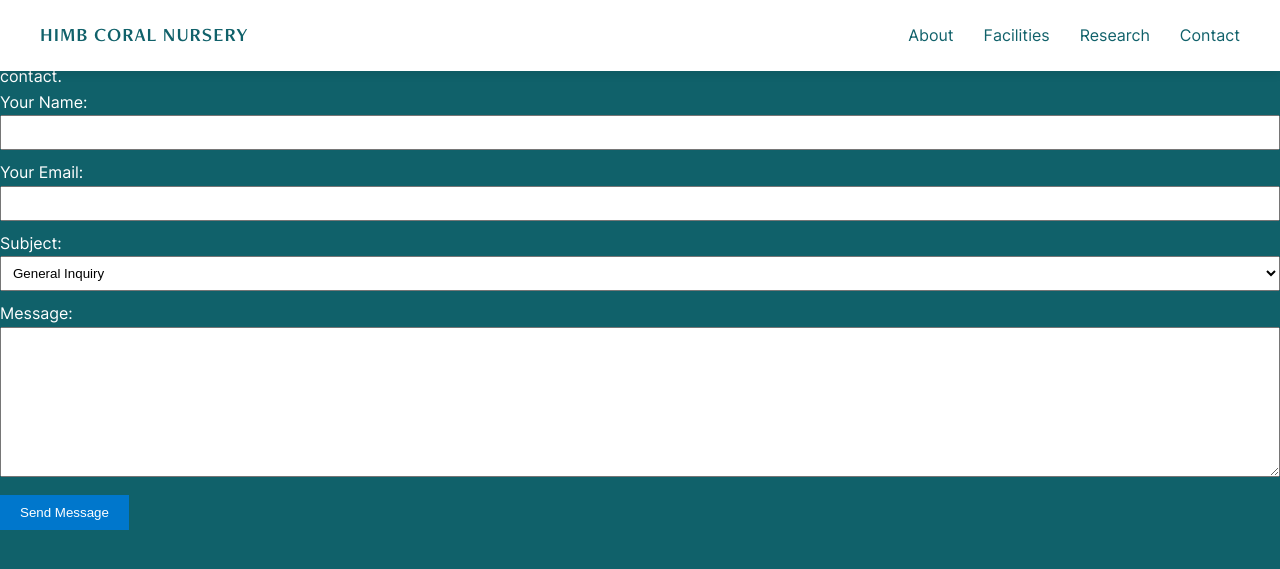
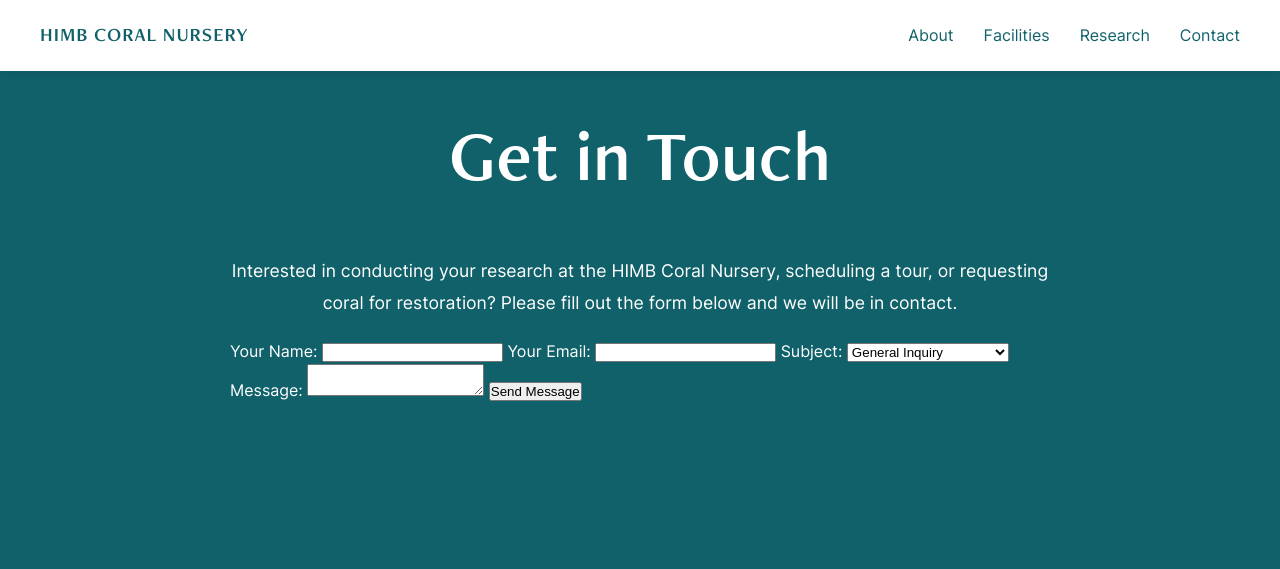
Before and after one commit to himb-coral-nursery/himb-coral-nursery.github.io, a Jekyll site: the page built from contact.md, in a window 1280 px wide. Shown: the top 569 px of the page. Built offline with Jekyll 4.4.1, drawn with Linux system fonts in a browser that asks for light colours.

Commit message:
Update contact.md

```diff
--- a/contact.md
+++ b/contact.md
@@ -1,27 +1,35 @@
 ---
 layout: page
-title: Contact
 permalink: /contact/
 ---
 
-## Get in Touch
+<!-- SECTION 1: GET IN TOUCH - Patch Reef -->
+<div class="section-1" markdown="1">
 <a id="get-in-touch"></a>
-Interested in conducting your research at the HIMB Coral Nursery, scheduling a tour, or requesting coral for restoration? Please fill out the form below and we will be in contact.
+<h1 class="page-title">Get in Touch</h1>
 
-<form action="https://formspree.io/f/YOUR_FORMSPREE_ID_HERE" method="POST">
+<div class="full-width-section" markdown="1">
+
+<p style="text-align: center;">Interested in conducting your research at the HIMB Coral Nursery, scheduling a tour, or requesting coral for restoration? Please fill out the form below and we will be in contact.</p>
+
+<form action="https://formspree.io/f/YOUR_FORMSPREE_ID_HERE" method="POST" class="contact-form">
+
+  <!-- Honeypot field for spam protection -->
+  <input type="text" name="_gotcha" style="display:none">
+
   <label>
     Your Name:
-    <input type="text" name="name" style="width: 100%; padding: 8px; margin-bottom: 10px;">
+    <input type="text" name="name" required>
   </label>
 
   <label>
     Your Email:
-    <input type="email" name="_replyto" style="width: 100%; padding: 8px; margin-bottom: 10px;">
+    <input type="email" name="_replyto" required>
   </label>
 
   <label>
     Subject:
-    <select name="subject" style="width: 100%; padding: 8px; margin-bottom: 10px;">
+    <select name="subject">
       <option value="General Inquiry">General Inquiry</option>
       <option value="Research Collaboration">Research Collaboration</option>
       <option value="Tour Request">Tour Request</option>
@@ -31,8 +39,12 @@
 
   <label>
     Message:
-    <textarea name="message" style="width: 100%; height: 150px; padding: 8px; margin-bottom: 10px;"></textarea>
+    <textarea name="message" required></textarea>
   </label>
 
-  <button type="submit" style="background-color: #0077cc; color: white; padding: 10px 20px; border: none; cursor: pointer;">Send Message</button>
+  <button type="submit">Send Message</button>
 </form>
+
+</div>
+
+</div>
```
